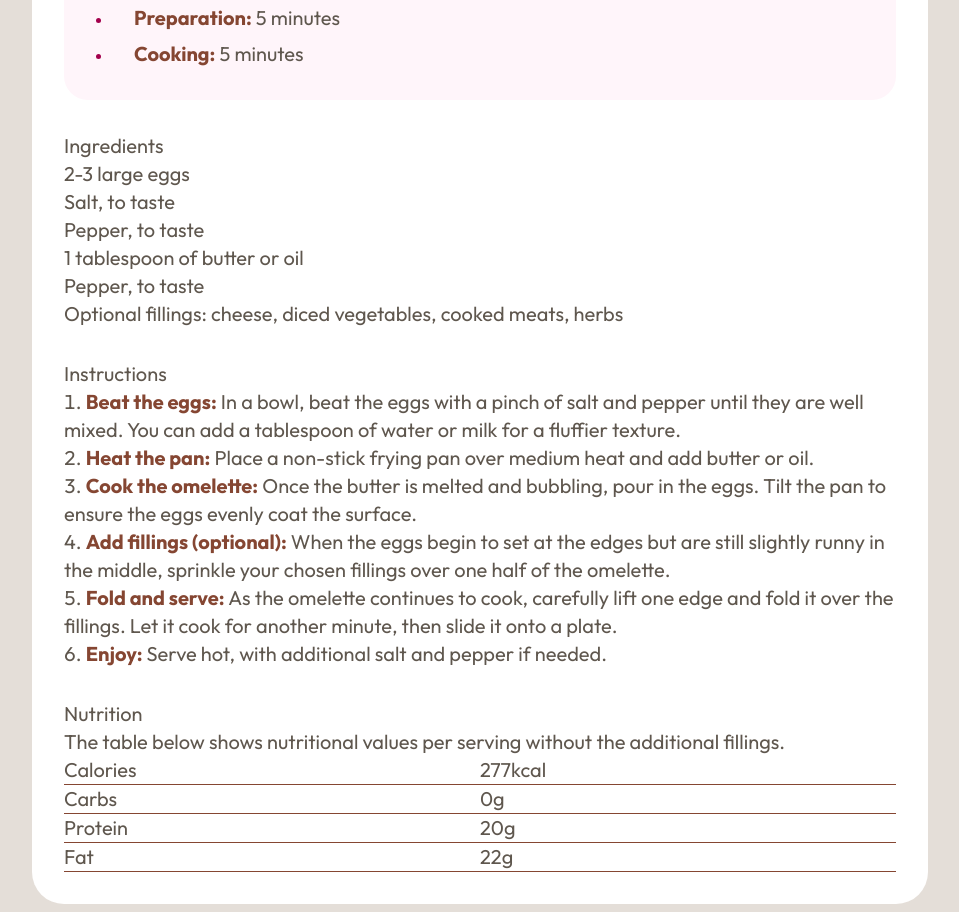
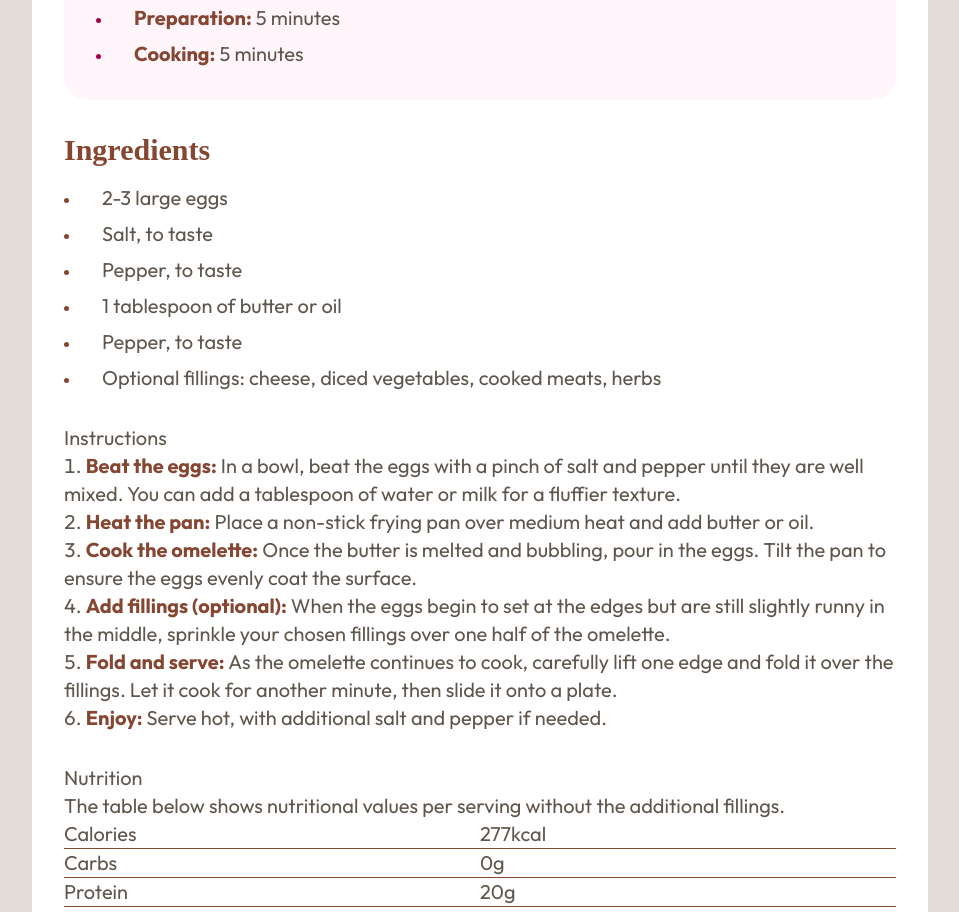
Before and after one commit to lilKriT/fem-recipe-page, a Next.js app: page / in a window 1280 px wide. Shown: the part 820-1732 px from the top of the page, without its empty margins (160-1119 px from the left). Built offline with nearby package versions, Linux system fonts and the light colour scheme.

Commit message:
Styled ingredients.

```diff
--- a/app/page.tsx
+++ b/app/page.tsx
@@ -40,15 +40,29 @@ export default function Home() {
 
         {/* Ingredients */}
         <div>
-          <h2>Ingredients</h2>
-          <ul>
-            <li>2-3 large eggs</li>
-            <li>Salt, to taste</li>
-            <li>Pepper, to taste</li>
-            <li>1 tablespoon of butter or oil</li>
-            <li>Pepper, to taste</li>
+          <h2 className="text-3xl font-bold font-outfit text-brown-800">
+            Ingredients
+          </h2>
+          <ul className="mt-4 list-disc list-inside marker:text-brown-800 marker:text-base flex flex-col gap-2">
             <li>
-              Optional fillings: cheese, diced vegetables, cooked meats, herbs
+              <span className="pl-4">2-3 large eggs</span>
+            </li>
+            <li>
+              <span className="pl-4">Salt, to taste</span>
+            </li>
+            <li>
+              <span className="pl-4">Pepper, to taste</span>
+            </li>
+            <li>
+              <span className="pl-4">1 tablespoon of butter or oil</span>
+            </li>
+            <li>
+              <span className="pl-4">Pepper, to taste</span>
+            </li>
+            <li>
+              <span className="pl-4">
+                Optional fillings: cheese, diced vegetables, cooked meats, herbs
+              </span>
             </li>
           </ul>
         </div>
```
